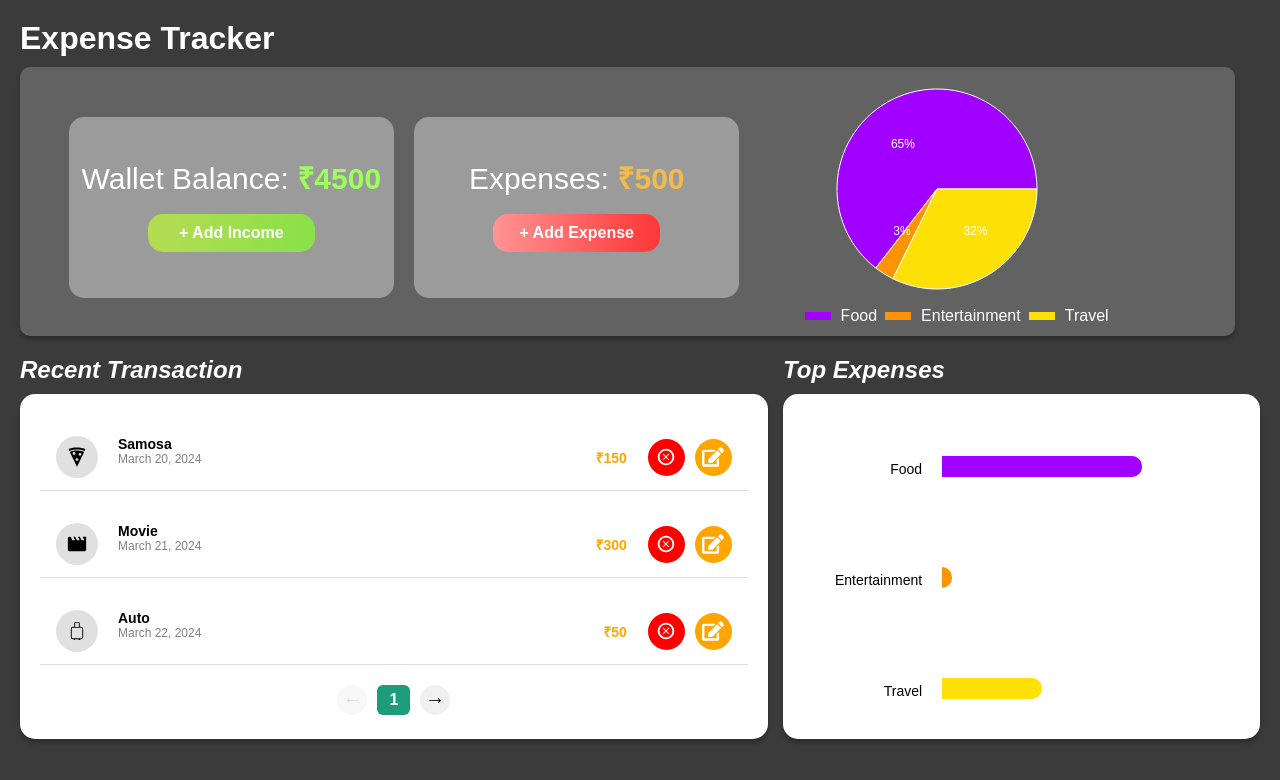
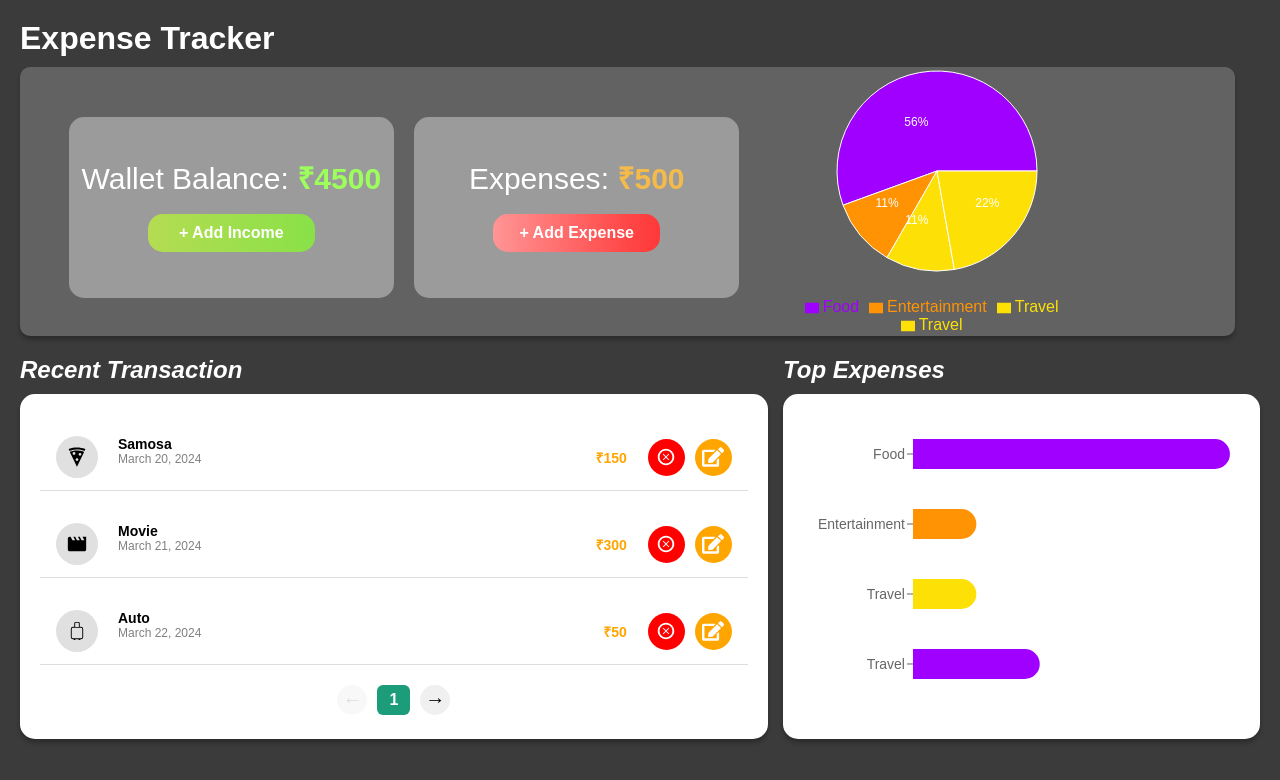
Before and after one commit to rajvipulraj401/xpenseTracker, a React (Vite) app: page / in a window 1280 px wide. Shown: the top 780 px of the page. Built offline with nearby package versions, Linux system fonts and the light colour scheme.

Commit message:
Added bargraph and pie chart with rechart library

```diff
--- a/package.json
+++ b/package.json
@@ -9,6 +9,7 @@
     "preview": "vite preview"
   },
   "dependencies": {
+    "notistack": "^3.0.2",
     "react": "^18.2.0",
     "react-dom": "^18.2.0",
     "react-icons": "^5.5.0",
--- a/src/App.jsx
+++ b/src/App.jsx
@@ -16,9 +16,10 @@ const App = () => {
   // ---All funct below---
 
   const pieChartData = [
-    { name: "Food", value: 400 },
-    { name: "Entertainment", value: 20 },
-    { name: "Travel", value: 200 },
+    { name: "Food", value: 100000 },
+    { name: "Entertainment", value: 20000 },
+    { name: "Travel", value: 20000 },
+    { name: "Travel", value: 40000 },
   ];
 
   const transactions = [
@@ -100,22 +101,6 @@ const App = () => {
 
         {/* 👇🏼👇🏼👇🏼👇🏼👇🏼👇🏼👇🏼ADDED MODAL below to render it onscreen 👇🏼👇🏼👇🏼👇🏼👇🏼👇🏼👇🏼👇🏼👇🏼👇🏼👇🏼*/}
 
-        {/* {isIncomeModalOpen && (
-          <Modal
-            title="Add Balance"
-            type="income"
-            onClose={() => setIsIncomeModalOpen(false)}
-          />
-        )}
-
-        {isExpenseModalOpen && (
-          <Modal
-            title="Add Expense"
-            type="expense"
-            onClose={() => setIsExpenseModalOpen(false)}
-          />
-        )} */}
-
         {/* Render Income Modal */}
         {isIncomeModalOpen && (
           <IncomeModal onClose={() => setIsIncomeModalOpen(false)} />
--- a/src/components/Display/Display.jsx
+++ b/src/components/Display/Display.jsx
@@ -1,8 +1,8 @@
 import React from "react";
 import Card from "../Card/Card";
-import ExpenseSection from "../ExpenseSection/ExpenseSection";
+
 import styles from "./Display.module.css";
-import PieChartDisplay from "../PieChar/PieChartDisplay";
+import PieChartDisplay from "../PieChart/PieChartDisplay";
 
 // const pieChartData = [
 //   { name: "Food", value: 400 },
@@ -39,20 +39,6 @@ const Display = ({ pieChartData, onAddIncomeClick, onAddExpenseClick }) => {
         <div className={styles.pie}>
           <PieChartDisplay data={pieChartData} />
         </div>
-        <div className={styles.expenseContainer}>
-          <ExpenseSection
-            color="rgba(160, 0, 255, 1)"
-            name="Food"
-          ></ExpenseSection>
-          <ExpenseSection
-            color="rgba(255, 147, 4, 1)"
-            name="Entertainment"
-          ></ExpenseSection>
-          <ExpenseSection
-            color=" rgba(253, 224, 6, 1)"
-            name="Travel"
-          ></ExpenseSection>
-        </div>
       </div>
     </div>
   );
--- a/src/components/ExpenseModal/ExpenseModal.jsx
+++ b/src/components/ExpenseModal/ExpenseModal.jsx
@@ -7,38 +7,52 @@ const ExpenseModal = ({ name, onClose }) => {
       <div className={styles.expenseModalContent}>
         <h2>{name}</h2>
 
+        <form action="">
           <div className={styles.formRow}>
             <input
               type="text"
               placeholder="Title"
+              required
               className={styles.inputField}
             />
             <input
               type="number"
               placeholder="Price"
+              required
               className={styles.inputField}
             />
           </div>
 
           <div className={styles.formRow}>
-          <input
-            type="text"
-            placeholder="Select Category"
-            className={styles.inputField}
-          />
+            <select className={styles.inputField} required defaultValue="">
+              <option
+                value=""
+                hidden
+                style={{ color: "rgba(0, 255, 255, 0.2 )" }}
+              >
+                Select Option
+              </option>
+              <option value="Food">Food</option>
+              <option value="Entertainment">Entertainment</option>
+              <option value="Travel">Travel</option>
+            </select>
             <input
               type="date"
-            placeholder="dd/mm/yyyy"
+              required
+              defaultValue=""
               className={styles.inputField}
             />
           </div>
 
           <div className={styles.buttonRow}>
-          <button className={styles.addBtn}>Add Expense</button>
+            <button type="submit" className={styles.addBtn}>
+              Add Expense
+            </button>
             <button className={styles.cancelBtn} onClick={onClose}>
               Cancel
             </button>
           </div>
+        </form>
       </div>
     </div>
   );
--- a/src/components/ExpenseModal/ExpenseModal.module.css
+++ b/src/components/ExpenseModal/ExpenseModal.module.css
@@ -83,3 +83,22 @@
 .cancelBtn:hover {
   background-color: #cfcfcf;
 }
+
+/* NOTE: The styling tweaks below (using :invalid) only work when the corresponding input or select
+   element has the "required" attribute. Without "required", the :invalid pseudo-class won't apply.
+
+   NOTE 2: If you're handling form validation manually (custom validation), it's totally fine to
+   still use the "required" attribute. Just make sure you're preventing the browser's default
+   form submission behavior (e.g., using e.preventDefault()). This way, you can still take advantage
+   of :invalid for styling without interfering with your custom validation logic.
+*/
+
+/* Style the placeholder option when no value is selected */
+select:invalid {
+  color: rgba(0, 0, 0, 0.5);
+}
+
+/* Style the date input when no date is selected */
+input[type="date"]:invalid {
+  color: rgba(0, 0, 0, 0.5);
+}
--- a/src/components/IncomeModal/IncomeModal.jsx
+++ b/src/components/IncomeModal/IncomeModal.jsx
@@ -7,17 +7,22 @@ const IncomeModal = ({ onClose }) => {
       <div className={styles.incomeModalContent}>
         <h2>Add Balance</h2>
 
+        <form action="">
           <div className={styles.buttonRow}>
             <input
               type="number"
               placeholder="Income Amount"
+              required
               className={styles.inputField}
             />
-          <button className={styles.addBtn}>Add Balance</button>
+            <button type="submit" className={styles.addBtn}>
+              Add Balance
+            </button>
             <button className={styles.cancelBtn} onClick={onClose}>
               Cancel
             </button>
           </div>
+        </form>
       </div>
     </div>
   );
--- a/src/components/PieChar/PieChartDisplay.jsx
+++ b/src/components/PieChart/PieChartDisplay.jsx
@@ -1,5 +1,5 @@
 import React from "react";
-import { PieChart, Pie, Cell, ResponsiveContainer } from "recharts";
+import { PieChart, Pie, Cell, Legend, ResponsiveContainer } from "recharts";
 
 const PieChartDisplay = ({ data }) => {
   // get the data in the form of props :---
@@ -57,6 +57,9 @@ const PieChartDisplay = ({ data }) => {
               />
             ))}
           </Pie>
+          {/* Added The legend component here it will automatically show the below thing from pieChart
+           value */}
+          <Legend />
         </PieChart>
       </ResponsiveContainer>
     </div>
--- a/src/components/TopExpensesCard/TopExpensesCard.jsx
+++ b/src/components/TopExpensesCard/TopExpensesCard.jsx
@@ -1,48 +1,149 @@
+// import React from "react";
+// import styles from "./TopExpensesCard.module.css";
+
+// const TopExpensesCard = ({ pieChartData }) => {
+//   // So we get array of objects
+
+//   // console.log(pieChartData);
+
+//   const total = pieChartData.reduce((acc, item) => acc + item.value, 0);
+
+//   return (
+//     <div className={styles.TopExpensesCard}>
+//       {/* Left Side */}
+//       <div className={styles.left}>
+//         {pieChartData.map((curr, i) => {
+//           return <div key={i}> {curr.name}</div>;
+//         })}
+//         {/*
+//         <div>Food</div>
+//         <div>Entertainment</div>
+//         <div>Travel</div> */}
+//       </div>
+
+//       {/* Right Side */}
+//       <div className={styles.right}>
+//         {pieChartData.map((curr, i) => {
+//           // Now we need to convert each value  into the %width using the total we calculated outside
+//           const percent =
+//             total === 0 ? 0 : Math.floor((curr.value / total) * 100);
+
+//           return (
+//             <div
+//               key={i}
+//               // className={styles.bar}
+//               className={`${styles.bar} ${styles["bar" + i]}`} // Dynamically creating another className
+//               style={{ width: `${percent}%` }}
+//             ></div>
+//           );
+//         })}
+
+//         {/* <div className={styles.bar1} style={{ width: "60%" }}></div> */}
+
+//         {/* <div className={styles.bar2} style={{ width: "30%" }}></div>
+//         <div className={styles.bar3} style={{ width: "10%" }}></div> */}
+//       </div>
+//     </div>
+//   );
+// };
+
+// export default TopExpensesCard;
+
+// -------------------USING rechart to create Graph 👇🏼👇🏼👇🏼👇🏼👇🏼👇🏼👇🏼👇🏼👇🏼👇🏼👇🏼👇🏼👇🏼👇🏼👇🏼👇🏼-------------
+
+/*
+  NOTE - Bhai, isme jo data dega, wahi dikhega.
+  Toh agar sirf 3 type ke bars chahiye (like Food, Travel, etc.),
+  toh pehle data ko merge karle, fir yahan array of 3 objects bhej.
+*/
+
 import React from "react";
+import {
+  BarChart,
+  Bar,
+  XAxis,
+  YAxis,
+  Tooltip,
+  ResponsiveContainer,
+  Cell,
+} from "recharts";
+
 import styles from "./TopExpensesCard.module.css";
 
+const COLORS = [
+  "#A000FF", // bar0 and default
+  "#FF9304", // bar1
+  "#FDE006", // bar2
+];
+
 const TopExpensesCard = ({ pieChartData }) => {
-  // So we get array of objects
-
-  // console.log(pieChartData);
-
   const total = pieChartData.reduce((acc, item) => acc + item.value, 0);
 
   return (
     <div className={styles.TopExpensesCard}>
-      {/* Left Side */}
-      <div className={styles.left}>
-        {pieChartData.map((curr, i) => {
-          return <div key={i}> {curr.name}</div>;
-        })}
-        {/*
-        <div>Food</div>
-        <div>Entertainment</div>
-        <div>Travel</div> */}
-      </div>
+      <ResponsiveContainer width="100%" height={300}>
+        <BarChart
+          data={pieChartData}
+          layout="vertical"
+          margin={{ top: 20, right: 30, left: 30, bottom: 0 }}
+          barCategoryGap={20}
+          // Below is to give size of bars and above is to give spacebetween
 
-      {/* Right Side */}
-      <div className={styles.right}>
-        {pieChartData.map((curr, i) => {
-          // Now we need to convert each value  into the %width using the total we calculated outside
-          const percent =
-            total === 0 ? 0 : Math.floor((curr.value / total) * 100);
+          barSize={30}
+        >
+          <XAxis
+            type="number"
+            hide
+            /* (hide only hides the axisLine(rage no x axiswla)
+              and the tick (bs ek neeche line) TOH neeche wala ka
+             jarurat nahi hai)
+             */
+            // axisLine={false}
+            // tick={false}
+          />
+          <YAxis
+            type="category"
+            dataKey="name"
+            width={100}
+            tick={{ fontSize: 14 }}
+            /* The below one is to give line
+             arrey bhai jab cordinate likhte hai toh wo x axis aur y axis pe
+            line khechte hai na whihai ye
+            */
+            axisLine={false}
+          />
+          <Tooltip />
 
-          return (
-            <div
-              key={i}
-              // className={styles.bar}
-              className={`${styles.bar} ${styles["bar" + i]}`} // Dynamically creating another className
-              style={{ width: `${percent}%` }}
-            ></div>
-          );
-        })}
+          {/*
+            Bar Component:
+            - dataKey="value" →
+              Agar maine ek array of objects diya hai (jaise pieChartData),
+              jisme har object ke andar 'value' key hai (jisme koi number hota hai),
+              toh Recharts khud hi loop karega us array pe,
+              aur 'value' ke number ke hisaab se bar ka size set karega.
+              Mujhe manually .map() ya ["value"] likhne ki zarurat nahi hoti.
 
-        {/* <div className={styles.bar1} style={{ width: "60%" }}></div> */}
+            - radius={[0, 20, 20, 0]} →
+              Bar ke corners ko round karta hai.
+              Is case me: top-right aur bottom-right corners ko 20px round kiya gaya hai,
+              kyunki bar left se start hoke right ki taraf grow (jaa rha hai) kar raha hai.
+          */}
 
-        {/* <div className={styles.bar2} style={{ width: "30%" }}></div>
-        <div className={styles.bar3} style={{ width: "10%" }}></div> */}
-      </div>
+          <Bar dataKey="value" radius={[0, 20, 20, 0]}>
+            {/*
+              Cell component har ek bar ke liye alag color set karta hai.
+              - COLORS[index % COLORS.length] → isse agar 3 colors hain aur data 5 items ka hai,
+                toh colors repeat ho jaate hain safely.
+            */}
+            {pieChartData.map((entry, index) => (
+              <Cell
+                key={`cell-${index}`} // unique key for React rendering
+                fill={COLORS[index % COLORS.length]} // dynamic color assignment
+              />
+            ))}
+          </Bar>
+        </BarChart>
+      </ResponsiveContainer>
     </div>
   );
 };
--- a/src/components/TopExpensesCard/TopExpensesCard.module.css
+++ b/src/components/TopExpensesCard/TopExpensesCard.module.css
@@ -1,4 +1,4 @@
-.TopExpensesCard {
+/* .TopExpensesCard {
   width: 100%;
   height: 345px;
   background-color: white;
@@ -9,15 +9,6 @@
   gap: 20px;
 }
 
-/* .TopExpensesCard {
-  display: flex;
-  width: 100%;
-  background-color: white;
-  padding: 20px;
-  border-radius: 12px;
-} */
-
-/* Left side with labels */
 .left {
   width: 30%;
   height: 100%;
@@ -32,7 +23,6 @@
   font-weight: 400;
 }
 
-/* Right side with bars */
 .right {
   width: 70%;
   height: 100%;
@@ -57,10 +47,20 @@
   background-color: rgba(253, 224, 6, 1);
 }
 
-/* ---------------All media query here ----------------- */
-
 @media (max-width: 600px) {
   .TopExpensesCard {
     padding: 40px 0px 40px 40px;
   }
+} */
+
+/* -------------👇🏼👇🏼👇🏼👇🏼👇🏼abOVE ONE DIRECTLY USING rechart graph👇🏼👇🏼👇🏼👇🏼👇🏼 ------------ */
+
+.TopExpensesCard {
+  width: 100%;
+  height: 345px;
+  background-color: white;
+  box-shadow: 0px 4px 4px 0px rgba(0, 0, 0, 0.25);
+  border-radius: 15px;
+  /* display: flex; */
+  padding: 5px 0px;
 }
--- a/src/main.jsx
+++ b/src/main.jsx
@@ -1,9 +1,12 @@
-import React from "react"
-import ReactDOM from "react-dom/client"
-import App from "./App"
+import React from "react";
+import ReactDOM from "react-dom/client";
+import App from "./App";
+import { SnackbarProvider } from "notistack";
 
 ReactDOM.createRoot(document.getElementById("root")).render(
   <React.StrictMode>
-    <App />
+    <SnackbarProvider>
+      <App />
+    </SnackbarProvider>
   </React.StrictMode>
-)
+);
```
Also changed, not shown: src/components/PieChart/PieChartDisplay.module.css (added), 1 other file (tests, documents, lock files or other folders). Lines whose indentation alone changed are shown as unchanged.
